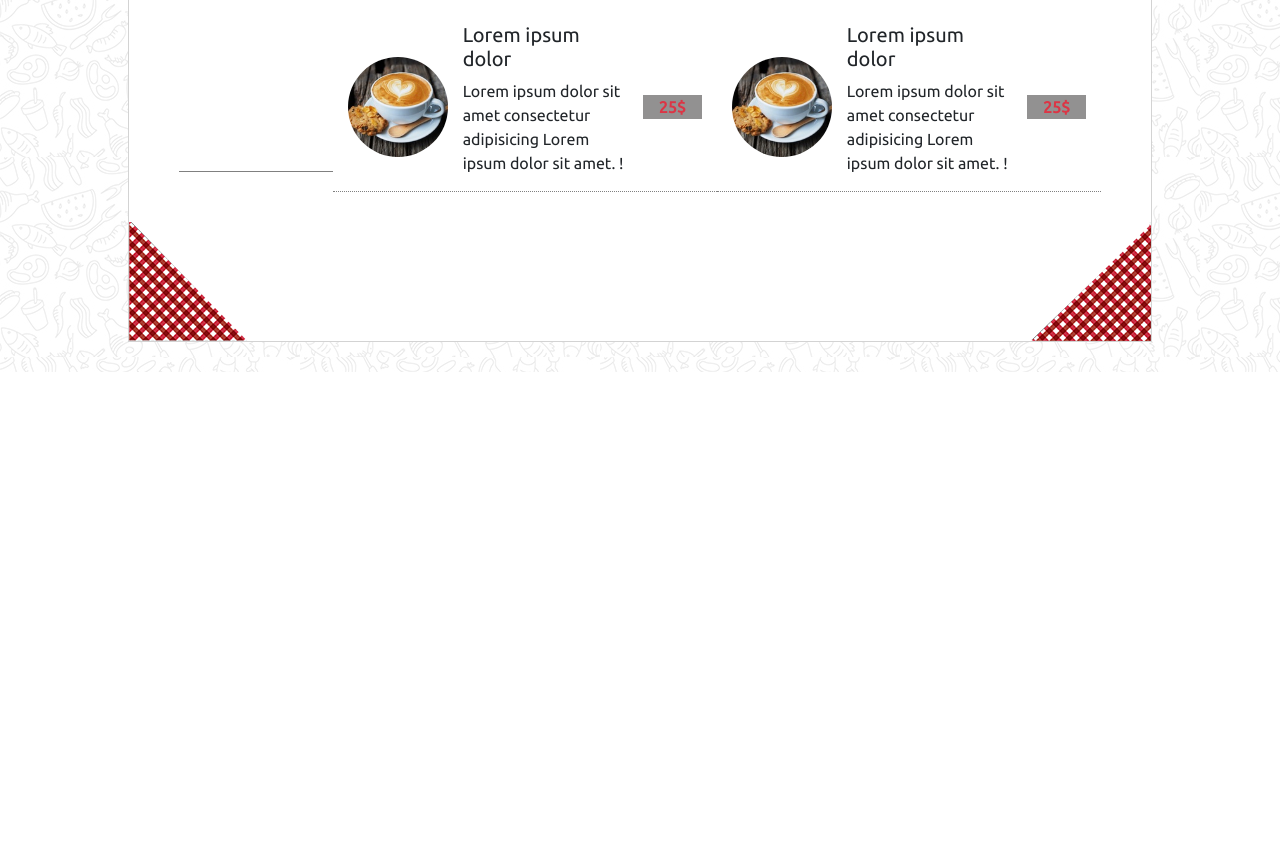
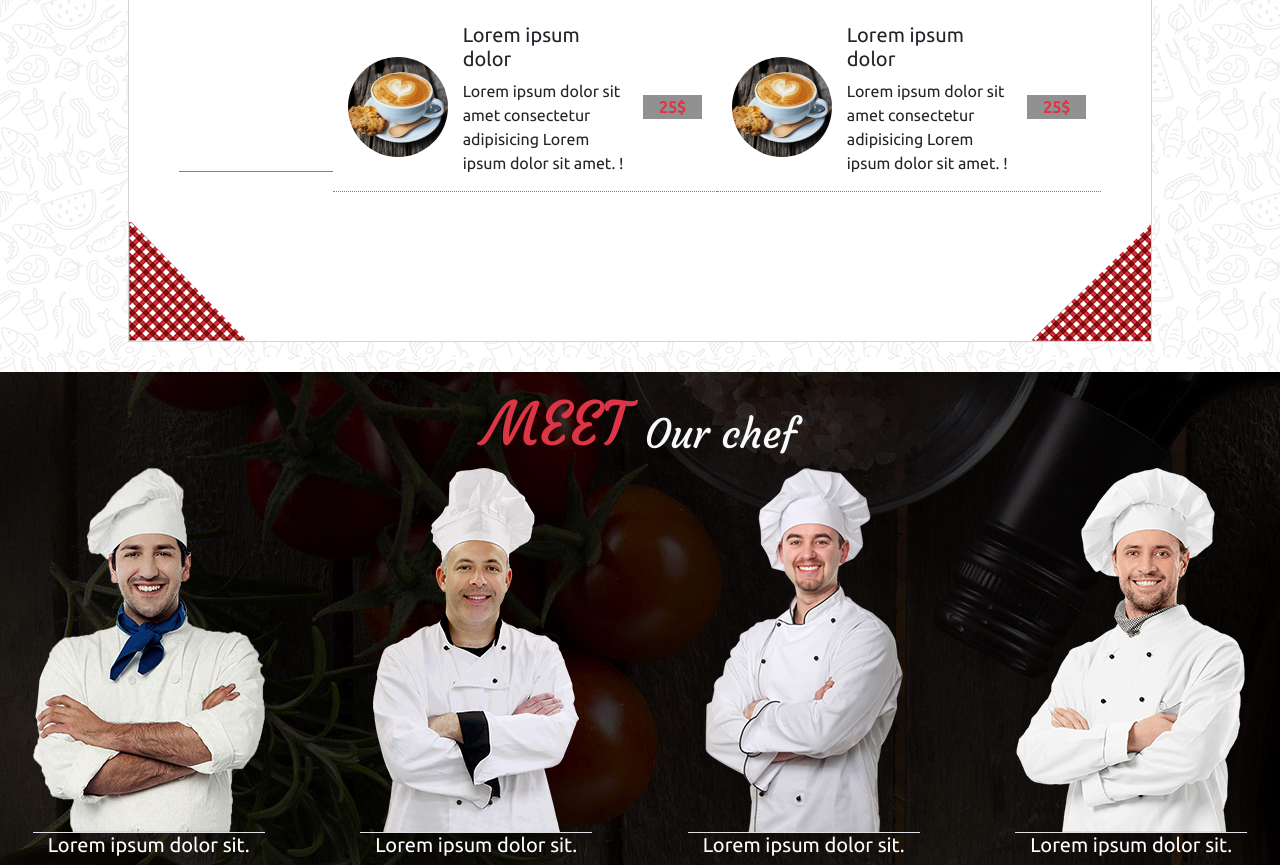
Before and after one commit to OsumanSenin/git_bootstrap_les_chefs_14, a website: page index.html in a window 1280 px wide. Shown: the part 2243-3108 px from the top of the page. Before the commit the page ends 2615 px from the top, so only its background shows below. Drawn offline with nearby package versions, Linux system fonts and the light colour scheme.

Commit message:
section 2 fini

```diff
--- a/index.html
+++ b/index.html
@@ -289,8 +289,33 @@
                     <img src="./public/img/box-bottom_right.png" alt="">
 
                   </div>
+          </section>
+          <!-- fin de la premiere section  -->
 
+                          <!-- section 2 -->
 
+          <section>
+              <div class="d-flex justify-content-center pt-3"><h2 class="text-danger text-uppercase">meet</h2><span class="text-light  pt-3 pl-3">
+                Our chef</span>
+              </div>
+              <div class="row d-flex justify-content-around text-center text-white">
+                <div class="col_3">
+                  <img src="./public/img/chef1.png" class="border-bottom">
+                  <h5>Lorem ipsum dolor sit.</h5>
+                </div>
+                <div class="col_3">
+                  <img src="./public/img/chef2.png" class="border-bottom">
+                  <h5>Lorem ipsum dolor sit.</h5>
+                </div>
+                <div class="col_3">
+                  <img src="./public/img/chef3.png" class="border-bottom">
+                  <h5>Lorem ipsum dolor sit.</h5>
+                </div>
+                <div class="col_3">
+                  <img src="./public/img/chef4.png" class="border-bottom">
+                  <h5>Lorem ipsum dolor sit.</h5>
+                </div>
+              </div>
 
           </section>
 
--- a/src/sass/style.sass
+++ b/src/sass/style.sass
@@ -84,3 +84,14 @@ section
                     font-weight: bold
                     color: $red
                     background-color: #929191
+
+
+section
+    &:nth-of-type(2)
+        background-image: url("../../public/img/team_background.jpg")
+        div
+            h2
+                font-size: 60px
+            span
+                font-family: courgette
+                font-size: 40px
```
Also changed, not shown: public/css/style.css, 1 other file.
